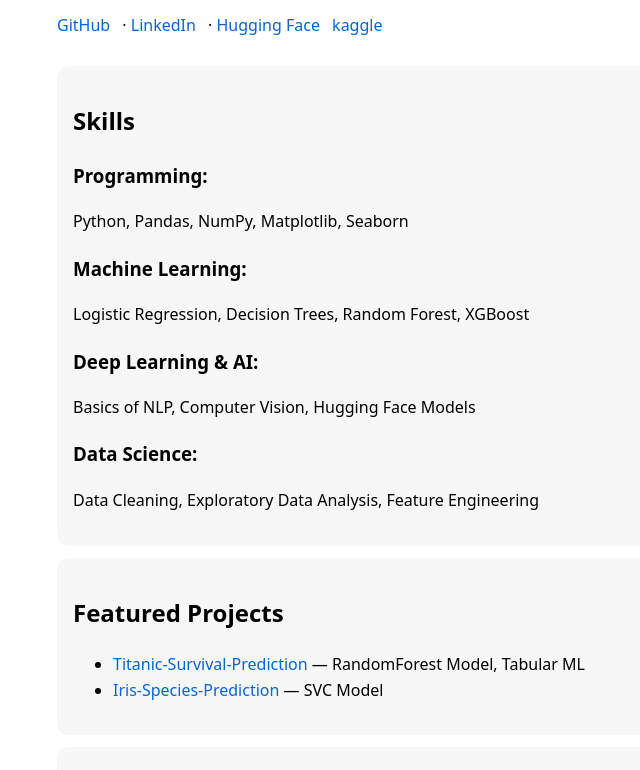
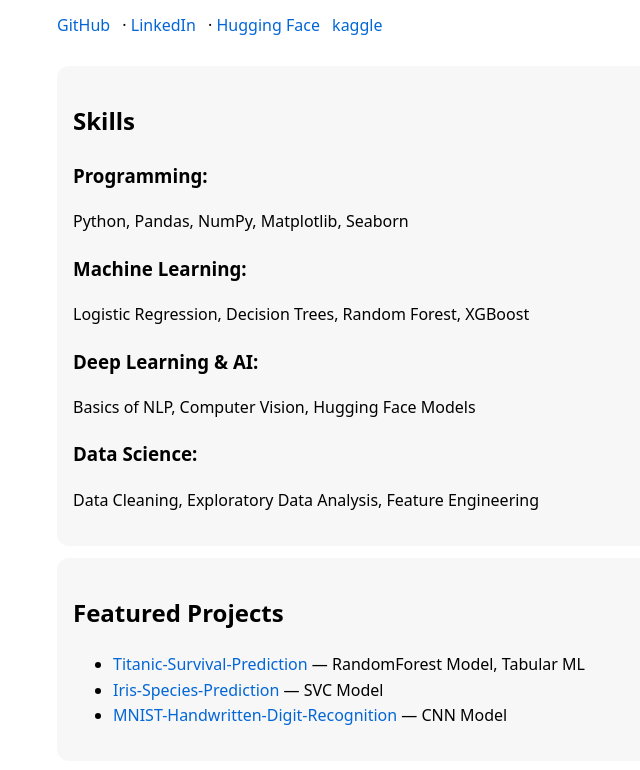
Before and after one commit to thiruselvan-mle/thiruselvan-mle.github.io, a plain HTML site: page index.html in a window 1280 px wide. Shown: the part 136-906 px from the top of the page, without its empty margins (133-773 px from the left). Drawn offline with Linux system fonts and the light colour scheme.

Commit message:
Final commit

```diff
--- a/index.html
+++ b/index.html
@@ -41,6 +41,7 @@
     <ul>
       <li><a href="https://github.com/thiruselvan-mle/Titanic-Survival-Prediction">Titanic-Survival-Prediction</a> — RandomForest Model, Tabular ML</li>
       <li><a href="https://github.com/thiruselvan-mle/Iris-Species-Prediction">Iris-Species-Prediction</a> — SVC Model</li>
+      <li><a href="https://github.com/thiruselvan-mle/MNIST-Handwritten-Digit-Recognition">MNIST-Handwritten-Digit-Recognition</a> — CNN Model</li>
     </ul>
   </section>
 
```
